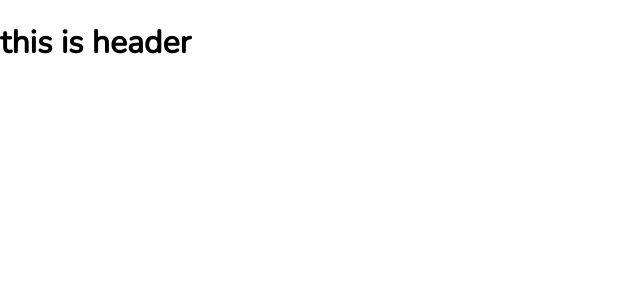
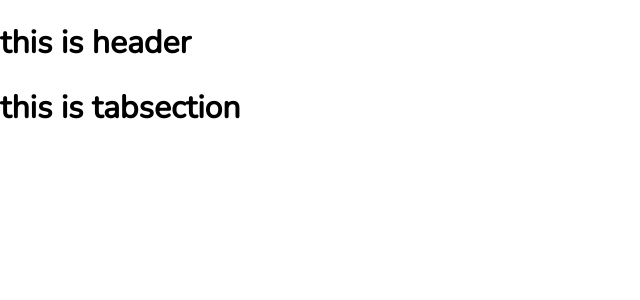
Before and after one commit to sonushrivastav/zomato-react, a React (Vite) app: page / in a window 1280 px wide. Shown: the top 300 px of the page, without its empty margins (0-640 px from the left). Built offline with nearby package versions, Linux system fonts and the light colour scheme.

Commit message:
adding header footer tabsection file

```diff
--- a/src/components/tabsection/TabSections.jsx
+++ b/src/components/tabsection/TabSections.jsx
@@ -1,9 +1,9 @@
 import React from 'react'
-
+import "./tabsections.css"
 const TabSections = () => {
   return (
     <div>
-
+      <h1>this is tabsection</h1>
     </div>
   )
 }
--- a/src/pages/home/Home.jsx
+++ b/src/pages/home/Home.jsx
@@ -1,10 +1,13 @@
 import React from 'react'
+import "./home.css"
 import Header from '../../components/header/Header'
+import TabSections from '../../components/tabsection/TabSections'
 
 const Home = () => {
   return (
     <div>
-      <Header/>
+      <Header />
+      <TabSections/>
     </div>
   )
 }
```
Also changed, not shown: src/components/tabsection/tabsections.css (added), src/pages/home/home.css (added).
